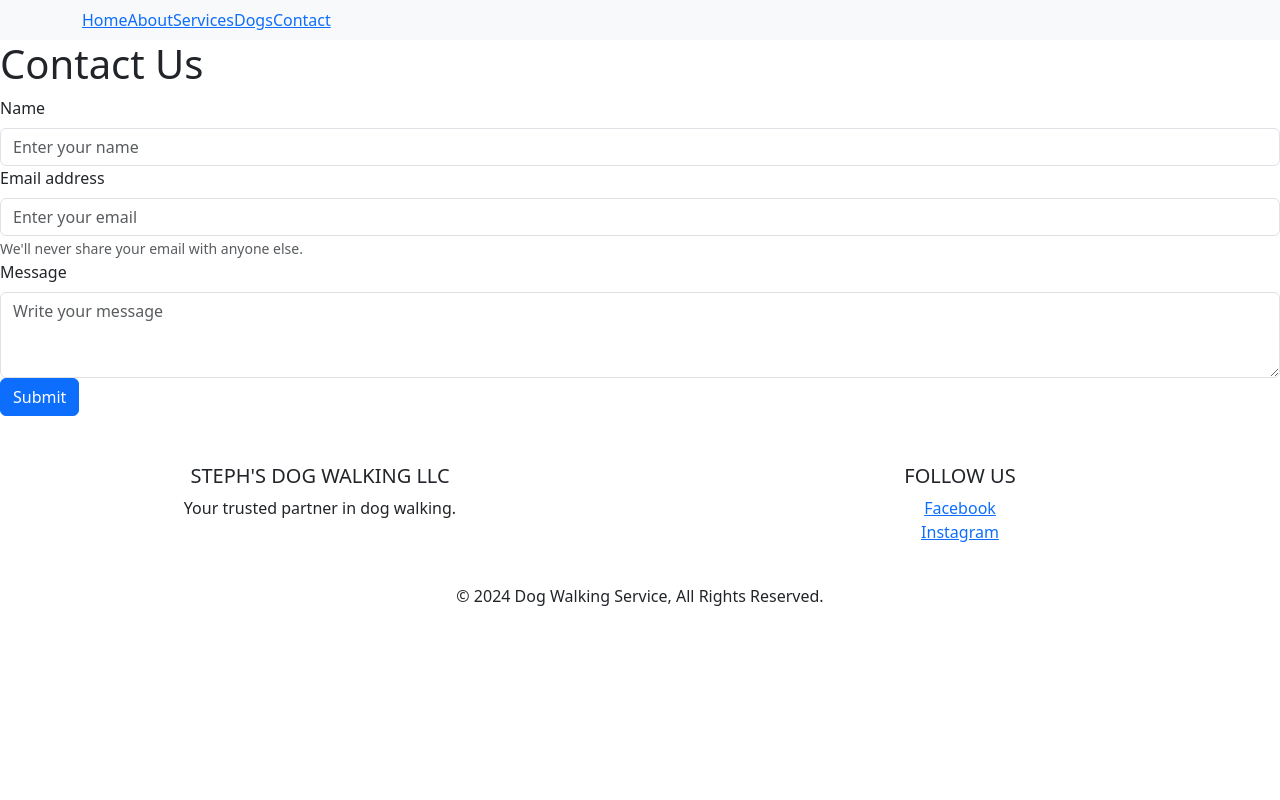
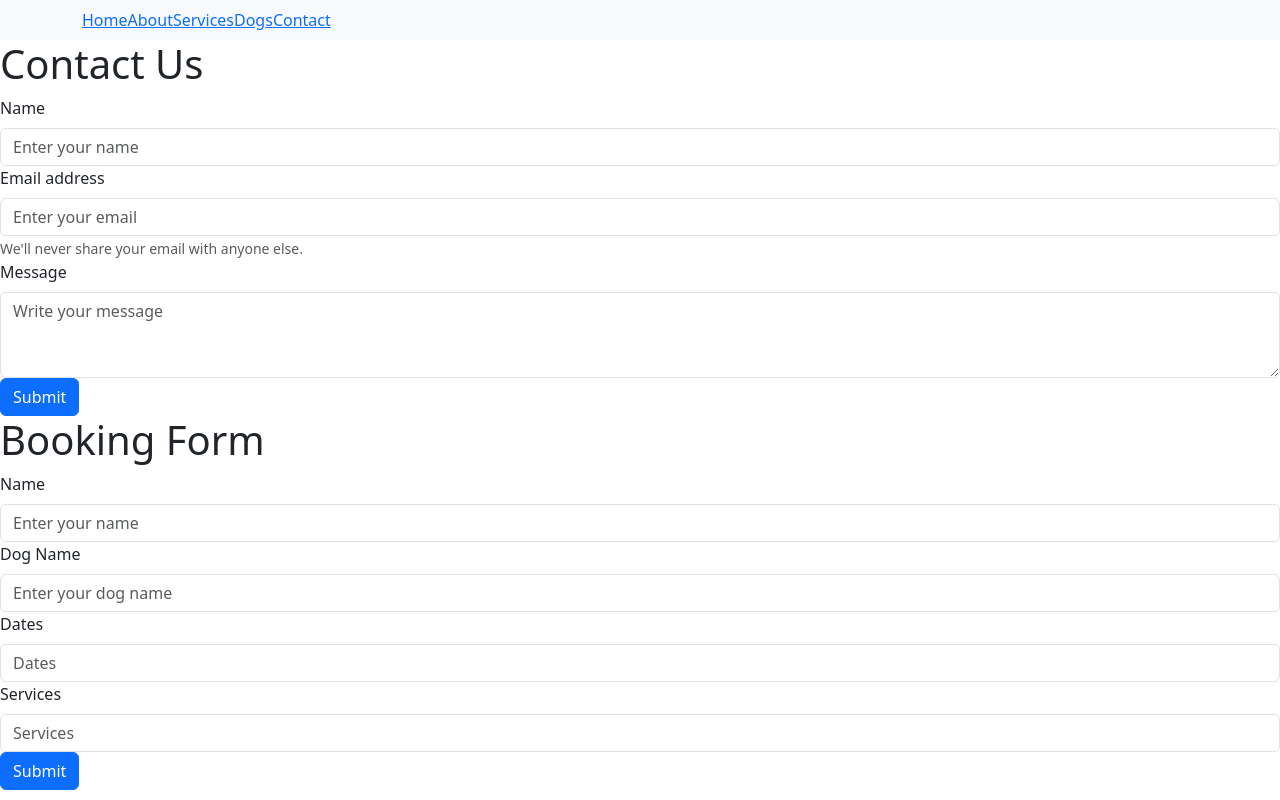
Before and after one commit to Steph-Benjamin223/stephs-dogwalking-app, a React (Create React App) app: page /contact in a window 1280 px wide. Shown: the top 800 px of the page. Built offline with nearby package versions, Linux system fonts and the light colour scheme.

Commit message:
bookingform

```diff
--- a/src/Components/BookingForm.js
+++ b/src/Components/BookingForm.js
@@ -0,0 +1,91 @@
+import React, { useState } from "react";
+import { Form, Button } from "react-bootstrap";
+
+const BookingForm = () => {
+  const [formData, setFormData] = useState({
+    name: "",
+    dogname: "",
+    email: "",
+    dates: "",
+    services: "",
+  });
+
+  const handleChange = (e) => {
+    const { name, value } = e.target;
+    setFormData({
+      ...formData,
+      [name]: value,
+    });
+  };
+
+  const handleSubmit = (e) => {
+    e.preventDefault();
+    console.log("Form Data Submitted:", formData);
+    // Here you would typically send the formData to a server
+    // For example: axios.post('/api/contact', formData)
+    setFormData({
+      name: "",
+      dogname: "",
+      dates: "",
+      services: "",
+    }); // Reset form after submission
+  };
+
+  return (
+    <Form onSubmit={handleSubmit}>
+      <Form.Group controlId="formBasicName">
+        <Form.Label>Name</Form.Label>
+        <Form.Control
+          type="text"
+          name="name"
+          value={formData.name}
+          onChange={handleChange}
+          placeholder="Enter your name"
+          required
+        />
+      </Form.Group>
+
+      <Form.Group controlId="formBasicName">
+        <Form.Label>Dog Name</Form.Label>
+        <Form.Control
+          type="text"
+          name="dogname"
+          value={formData.email}
+          onChange={handleChange}
+          placeholder="Enter your dog name"
+          required
+        />
+      </Form.Group>
+
+      <Form.Group controlId="formBasicName">
+        <Form.Label>Dates</Form.Label>
+        <Form.Control
+          type="text"
+          name="dates"
+          value={formData.email}
+          onChange={handleChange}
+          placeholder="Dates"
+          required
+        />
+      </Form.Group>
+
+      <Form.Group controlId="formBasicName">
+        <Form.Label>Services</Form.Label>
+        <Form.Control
+          type="text"
+          name="services"
+          value={formData.email}
+          onChange={handleChange}
+          placeholder="Services"
+          required
+        />
+      </Form.Group>
+
+      <Button variant="primary" type="submit">
+        Submit
+      </Button>
+    </Form>
+  );
+};
+
+export default BookingForm;
--- a/src/Pages/ContactPage.js
+++ b/src/Pages/ContactPage.js
@@ -1,11 +1,15 @@
 import React from "react";
 import ContactForm from "../Components/ContactForm";
+import BookingForm from "../Components/BookingForm";
 
 const ContactPage = () => {
   return (
     <div>
       <h1>Contact Us</h1>
       <ContactForm />
+
+      <h1>Booking Form</h1>
+      <BookingForm />
     </div>
   );
 };
```
Also changed, not shown: src/Components/Gallery.js (deleted).
